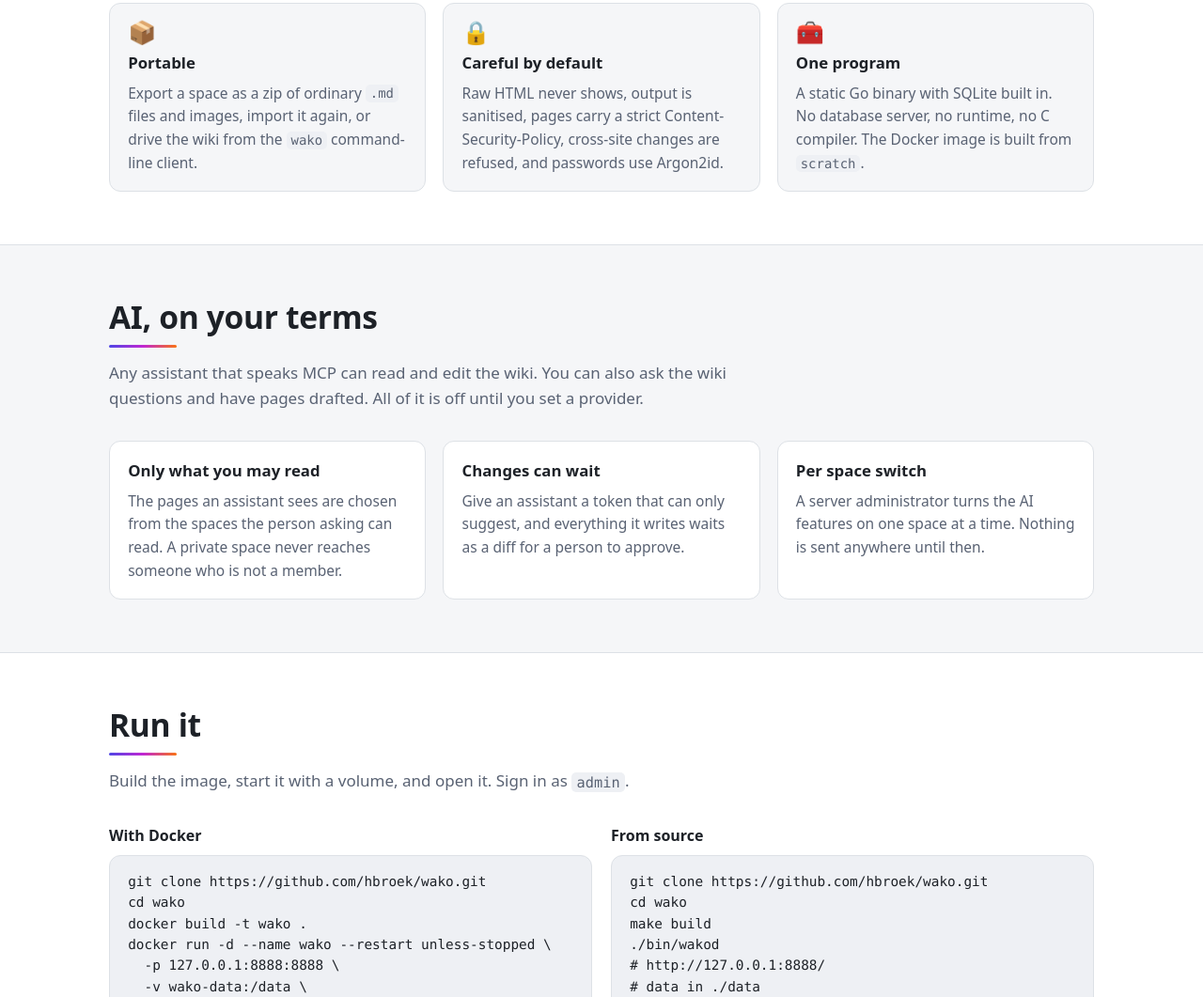
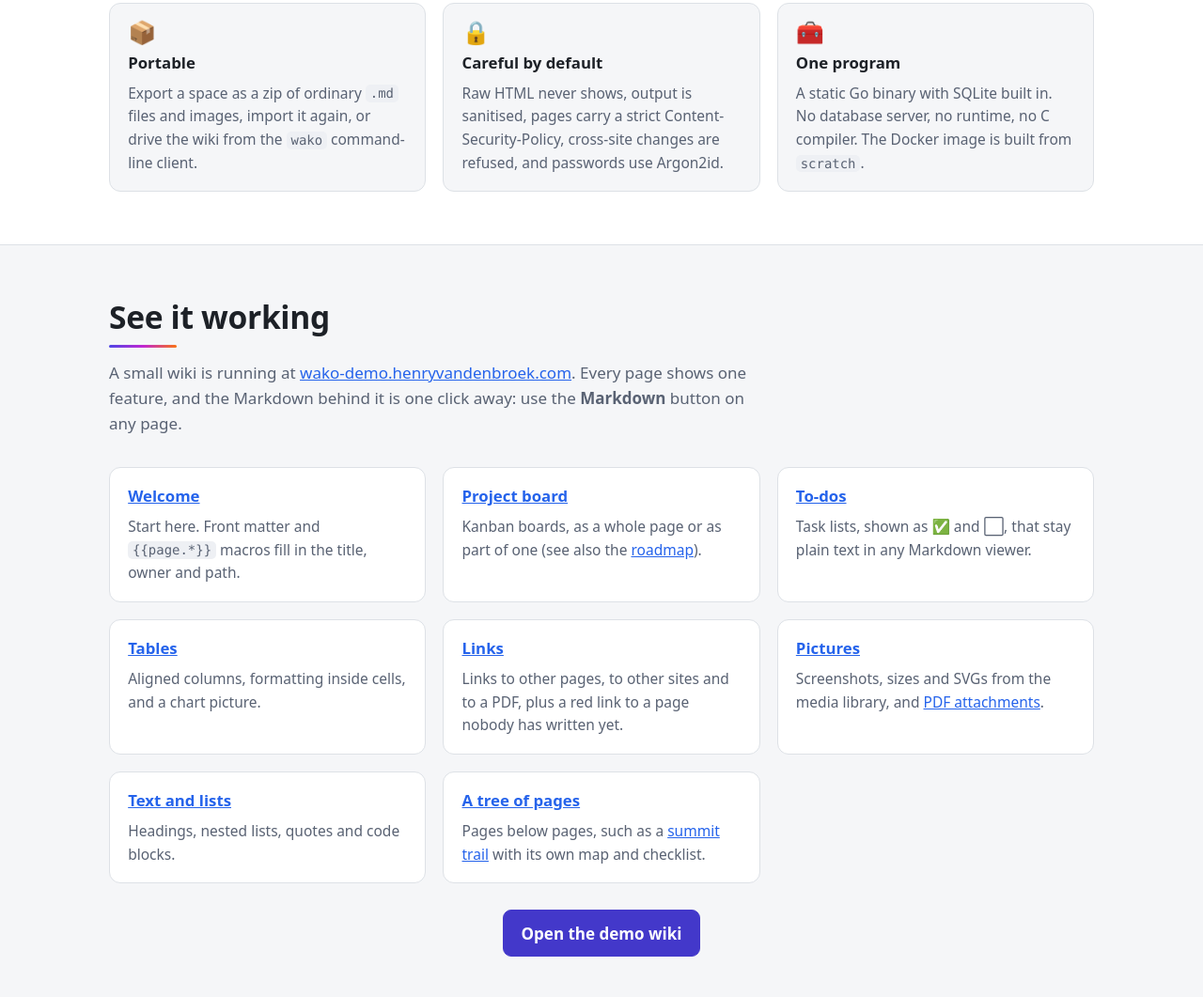
Before and after one commit to hbroek/wako, a plain HTML site: page docs/index.html in a window 1280 px wide. Shown: the part 1739-2800 px from the top of the page at 94% size. Drawn offline with Linux system fonts and the light colour scheme.

Commit message:
Landing page: demo section and a Markdown version
Co-Authored-By: Claude Sonnet 5.5 <noreply@anthropic.com>
Claude-Session: https://claude.ai/code/session_01SixfGi2GUBKNhjxfjtzSCV

```diff
--- a/docs/index.html
+++ b/docs/index.html
@@ -10,6 +10,7 @@
 <meta name="robots" content="index, follow, max-image-preview:large">
 <meta name="keywords" content="wiki, Markdown, SQLite, Go, self-hosted, kanban, MCP, open source">
 <link rel="canonical" href="https://wako.henryvandenbroek.com/">
+<link rel="alternate" type="text/markdown" href="index.md" title="This page as Markdown">
 <link rel="icon" href="assets/logo.svg" type="image/svg+xml">
 <link rel="apple-touch-icon" href="assets/icon-512.png">
 
@@ -142,6 +143,7 @@ footer a:hover{color:var(--fg)}
     <a class="brand" href="#top"><img src="assets/logo.svg" alt="" width="30" height="30">wako</a>
     <nav aria-label="Main">
       <a class="hide-s" href="#features">Features</a>
+      <a class="hide-s" href="#demo">Demo</a>
       <a class="hide-s" href="#run">Run it</a>
       <a class="hide-s" href="#ai">AI</a>
       <a class="btn small" href="https://github.com/hbroek/wako">GitHub</a>
@@ -156,7 +158,8 @@ footer a:hover{color:var(--fg)}
     <h1>A wiki that keeps <span>plain Markdown</span> in SQLite</h1>
     <p class="lead">One static program, no runtime dependencies. Your pages stay ordinary Markdown files you can read, export and take anywhere.</p>
     <div class="cta">
-      <a class="btn primary" href="#run">Run it in a minute</a>
+      <a class="btn primary" href="https://wako-demo.henryvandenbroek.com/demo/welcome">Try the demo</a>
+      <a class="btn" href="#run">Run it in a minute</a>
       <a class="btn" href="https://github.com/hbroek/wako">View on GitHub</a>
     </div>
     <ul class="badges" aria-label="Facts">
@@ -200,7 +203,27 @@ footer a:hover{color:var(--fg)}
   </div>
 </section>
 
-<section id="ai" class="alt">
+<section id="demo" class="alt">
+  <div class="wrap">
+    <h2>See it working</h2>
+    <p class="sub">A small wiki is running at <a href="https://wako-demo.henryvandenbroek.com/demo/">wako-demo.henryvandenbroek.com</a>. Every page shows one feature, and the Markdown behind it is one click away: use the <strong>Markdown</strong> button on any page.</p>
+    <div class="grid">
+      <div class="card"><h3><a href="https://wako-demo.henryvandenbroek.com/demo/welcome">Welcome</a></h3><p>Start here. Front matter and <code>{{page.*}}</code> macros fill in the title, owner and path.</p></div>
+      <div class="card"><h3><a href="https://wako-demo.henryvandenbroek.com/demo/board">Project board</a></h3><p>Kanban boards, as a whole page or as part of one (see also the <a href="https://wako-demo.henryvandenbroek.com/demo/roadmap">roadmap</a>).</p></div>
+      <div class="card"><h3><a href="https://wako-demo.henryvandenbroek.com/demo/todos">To-dos</a></h3><p>Task lists, shown as ✅ and ⬜, that stay plain text in any Markdown viewer.</p></div>
+      <div class="card"><h3><a href="https://wako-demo.henryvandenbroek.com/demo/tables">Tables</a></h3><p>Aligned columns, formatting inside cells, and a chart picture.</p></div>
+      <div class="card"><h3><a href="https://wako-demo.henryvandenbroek.com/demo/links">Links</a></h3><p>Links to other pages, to other sites and to a PDF, plus a red link to a page nobody has written yet.</p></div>
+      <div class="card"><h3><a href="https://wako-demo.henryvandenbroek.com/demo/pictures">Pictures</a></h3><p>Screenshots, sizes and SVGs from the media library, and <a href="https://wako-demo.henryvandenbroek.com/demo/attachments">PDF attachments</a>.</p></div>
+      <div class="card"><h3><a href="https://wako-demo.henryvandenbroek.com/demo/text-and-lists">Text and lists</a></h3><p>Headings, nested lists, quotes and code blocks.</p></div>
+      <div class="card"><h3><a href="https://wako-demo.henryvandenbroek.com/demo/trips">A tree of pages</a></h3><p>Pages below pages, such as a <a href="https://wako-demo.henryvandenbroek.com/demo/trips/summit-trail">summit trail</a> with its own map and checklist.</p></div>
+    </div>
+    <div class="cta" style="margin-top:28px">
+      <a class="btn primary" href="https://wako-demo.henryvandenbroek.com/demo/">Open the demo wiki</a>
+    </div>
+  </div>
+</section>
+
+<section id="ai">
   <div class="wrap">
     <h2>AI, on your terms</h2>
     <p class="sub">Any assistant that speaks MCP can read and edit the wiki. You can also ask the wiki questions and have pages drafted. All of it is off until you set a provider.</p>
@@ -212,7 +235,7 @@ footer a:hover{color:var(--fg)}
   </div>
 </section>
 
-<section id="run">
+<section id="run" class="alt">
   <div class="wrap">
     <h2>Run it</h2>
     <p class="sub">Build the image, start it with a volume, and open it. Sign in as <code>admin</code>.</p>
@@ -253,6 +276,8 @@ make build
       <div>
         <h4>Project</h4>
         <ul>
+          <li><a href="https://wako-demo.henryvandenbroek.com/demo/">Live demo</a></li>
+          <li><a href="index.md">This page as Markdown</a></li>
           <li><a href="https://github.com/hbroek/wako">Source on GitHub</a></li>
           <li><a href="https://github.com/hbroek/wako/blob/main/README.md">README</a></li>
           <li><a href="https://github.com/hbroek/wako/blob/main/deploy/docker.md">Docker guide</a></li>
```
Also changed, not shown: 1 other file.
